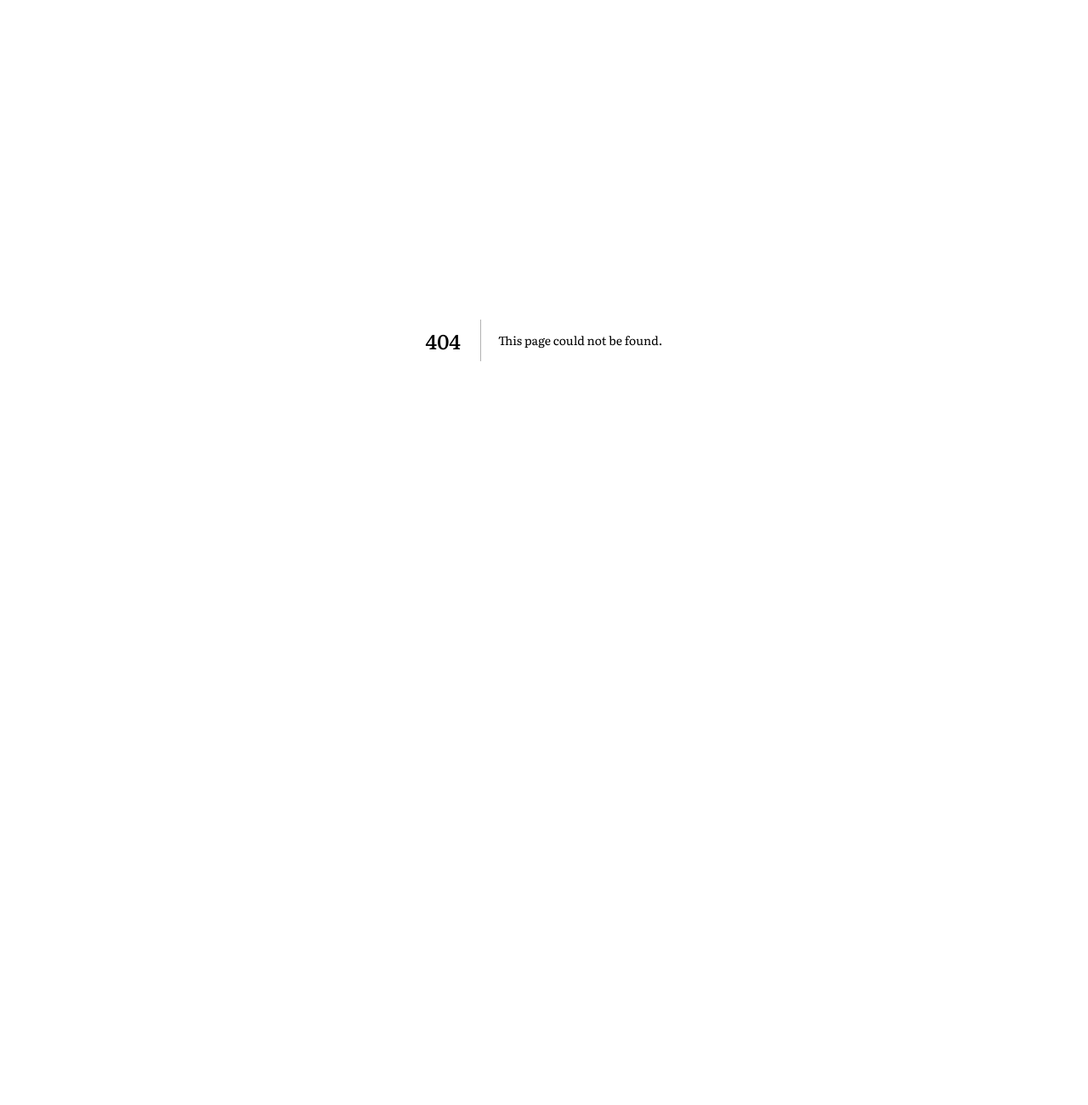
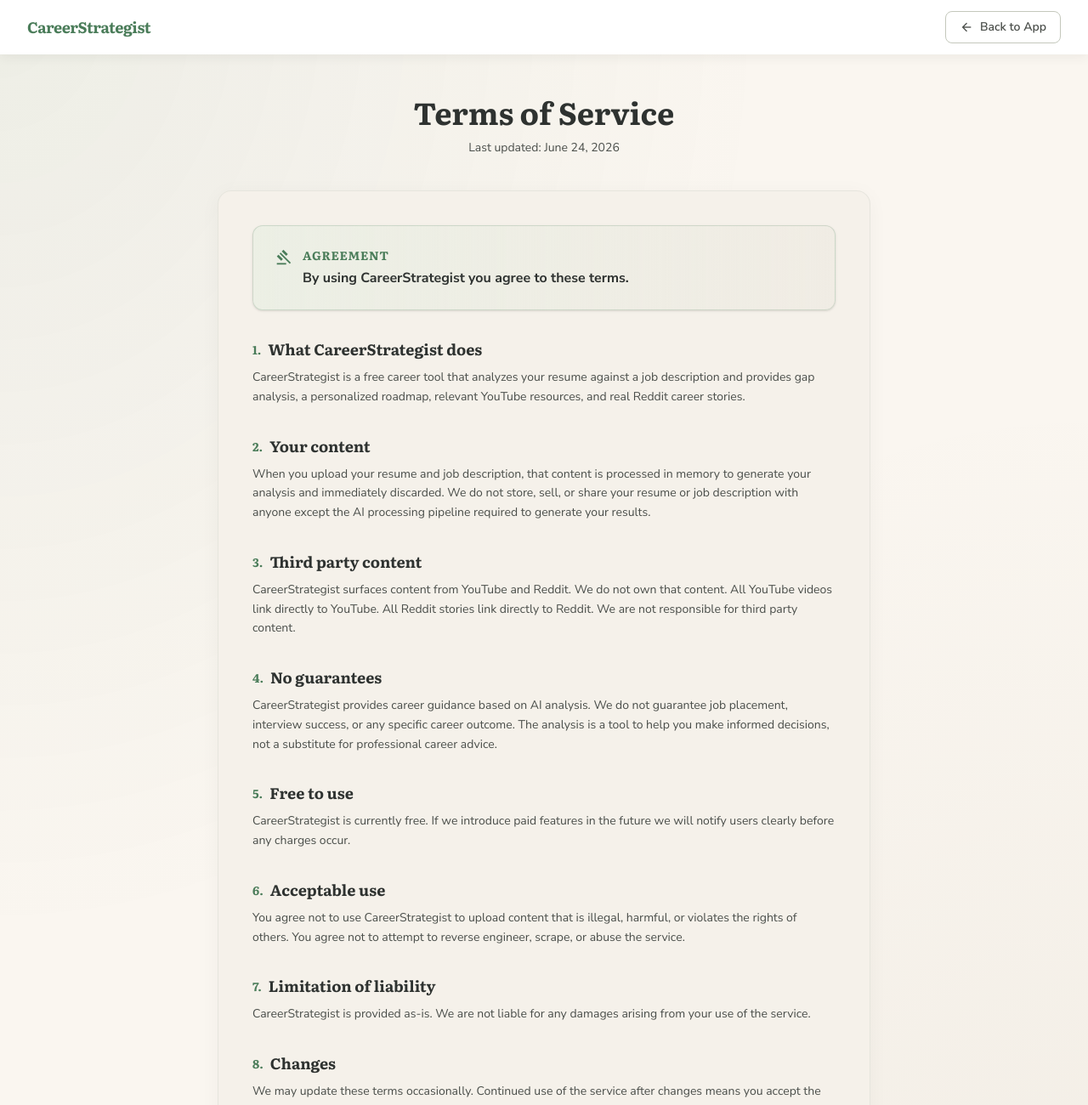
Before and after one commit to Bhava-hub/Resume-Analyzer, a Next.js app: page /terms in a window 1280 px wide. Before the commit this address had no page. Shown: the top 1300 px of the page at 85% size. Before the commit the page ends 800 px from the top, so only its background shows below. Built offline with nearby package versions, Linux system fonts and the light colour scheme.

Commit message:
Add terms of service page and remove pipeline footer note from roadmap

```diff
--- a/app/page.tsx
+++ b/app/page.tsx
@@ -276,7 +276,7 @@
       {/* ── Footer ─────────────────────────────────────────────────────── */}
       <footer className="py-8 px-6 text-center border-t border-outline-variant/20 flex flex-col items-center gap-2 justify-center">
         <p className="text-on-surface-variant text-sm">
-          A Career Strategist · <Link href="/privacy" className="hover:text-primary transition-colors font-medium">Privacy Policy</Link>
+          A Career Strategist · <Link href="/privacy" className="hover:text-primary transition-colors font-medium">Privacy Policy</Link> · <Link href="/terms" className="hover:text-primary transition-colors font-medium">Terms of Service</Link>
         </p>
         <p className="text-on-surface-variant text-sm">
           (▀̿Ĺ̯▀̿ ̿)
--- /dev/null
+++ b/app/terms/page.tsx
@@ -0,0 +1,172 @@
+import Link from 'next/link';
+
+export const metadata = {
+  title: 'Terms of Service — CareerStrategist',
+  description: 'Terms of Service for using the CareerStrategist application.',
+};
+
+export default function TermsPage() {
+  return (
+    <div className="bg-mesh min-h-screen flex flex-col text-on-surface">
+      {/* Fixed Top Nav */}
+      <header className="fixed top-0 left-0 w-full z-50 flex justify-between items-center px-6 md:px-8 h-16 bg-surface-container-lowest shadow-[0px_4px_12px_rgba(46,50,48,0.06)]">
+        <Link
+          href="/"
+          className="text-lg font-bold text-primary tracking-tight font-headline hover:opacity-80 transition-opacity no-underline"
+          style={{ fontFamily: 'Literata, serif' }}
+        >
+          CareerStrategist
+        </Link>
+        <Link
+          href="/"
+          className="flex items-center gap-2 px-4 py-2 rounded-lg border border-outline-variant text-on-surface-variant text-sm font-semibold hover:bg-surface-container transition-colors no-underline"
+        >
+          <span className="material-symbols-outlined text-base" style={{ fontSize: 16 }}>arrow_back</span>
+          Back to App
+        </Link>
+      </header>
+
+      {/* Main Container */}
+      <main className="flex-grow pt-28 pb-16 px-4 md:px-6">
+        <div className="max-w-3xl mx-auto animate-fade-in-up">
+
+          {/* Header */}
+          <div className="text-center mb-10">
+            <h1 className="text-3xl md:text-4xl font-bold text-on-surface mb-3" style={{ fontFamily: 'Literata, serif' }}>
+              Terms of Service
+            </h1>
+            <p className="text-sm text-on-surface-variant">
+              Last updated: June 24, 2026
+            </p>
+          </div>
+
+          {/* Policy Card */}
+          <div className="bg-surface-container-low p-8 md:p-10 rounded-2xl border border-outline-variant/30 shadow-[0_4px_24px_rgba(46,50,48,0.04)] space-y-8">
+
+            {/* Core Agreement Callout */}
+            <div className="relative overflow-hidden rounded-xl border border-primary/20 bg-gradient-to-r from-primary-fixed/20 to-surface-container p-6 shadow-sm">
+              <div className="flex items-start gap-3">
+                <span className="material-symbols-outlined text-primary mt-0.5" style={{ fontSize: 22 }}>gavel</span>
+                <div>
+                  <h2 className="text-sm font-bold uppercase tracking-wider text-primary font-label">
+                    Agreement
+                  </h2>
+                  <p className="text-base font-bold text-on-surface mt-1 leading-relaxed">
+                    By using CareerStrategist you agree to these terms.
+                  </p>
+                </div>
+              </div>
+            </div>
+
+            {/* 1. What CareerStrategist does */}
+            <section className="space-y-2">
+              <h2 className="text-lg font-bold text-on-surface flex items-center gap-2" style={{ fontFamily: 'Literata, serif' }}>
+                <span className="text-primary text-sm font-bold font-label">1.</span>
+                What CareerStrategist does
+              </h2>
+              <p className="text-sm text-on-surface-variant leading-relaxed">
+                CareerStrategist is a free career tool that analyzes your resume against a job description and provides gap analysis, a personalized roadmap, relevant YouTube resources, and real Reddit career stories.
+              </p>
+            </section>
+
+            {/* 2. Your content */}
+            <section className="space-y-2">
+              <h2 className="text-lg font-bold text-on-surface flex items-center gap-2" style={{ fontFamily: 'Literata, serif' }}>
+                <span className="text-primary text-sm font-bold font-label">2.</span>
+                Your content
+              </h2>
+              <p className="text-sm text-on-surface-variant leading-relaxed">
+                When you upload your resume and job description, that content is processed in memory to generate your analysis and immediately discarded. We do not store, sell, or share your resume or job description with anyone except the AI processing pipeline required to generate your results.
+              </p>
+            </section>
+
+            {/* 3. Third party content */}
+            <section className="space-y-2">
+              <h2 className="text-lg font-bold text-on-surface flex items-center gap-2" style={{ fontFamily: 'Literata, serif' }}>
+                <span className="text-primary text-sm font-bold font-label">3.</span>
+                Third party content
+              </h2>
+              <p className="text-sm text-on-surface-variant leading-relaxed">
+                CareerStrategist surfaces content from YouTube and Reddit. We do not own that content. All YouTube videos link directly to YouTube. All Reddit stories link directly to Reddit. We are not responsible for third party content.
+              </p>
+            </section>
+
+            {/* 4. No guarantees */}
+            <section className="space-y-2">
+              <h2 className="text-lg font-bold text-on-surface flex items-center gap-2" style={{ fontFamily: 'Literata, serif' }}>
+                <span className="text-primary text-sm font-bold font-label">4.</span>
+                No guarantees
+              </h2>
+              <p className="text-sm text-on-surface-variant leading-relaxed">
+                CareerStrategist provides career guidance based on AI analysis. We do not guarantee job placement, interview success, or any specific career outcome. The analysis is a tool to help you make informed decisions, not a substitute for professional career advice.
+              </p>
+            </section>
+
+            {/* 5. Free to use */}
+            <section className="space-y-2">
+              <h2 className="text-lg font-bold text-on-surface flex items-center gap-2" style={{ fontFamily: 'Literata, serif' }}>
+                <span className="text-primary text-sm font-bold font-label">5.</span>
+                Free to use
+              </h2>
+              <p className="text-sm text-on-surface-variant leading-relaxed">
+                CareerStrategist is currently free. If we introduce paid features in the future we will notify users clearly before any charges occur.
+              </p>
+            </section>
+
+            {/* 6. Acceptable use */}
+            <section className="space-y-2">
+              <h2 className="text-lg font-bold text-on-surface flex items-center gap-2" style={{ fontFamily: 'Literata, serif' }}>
+                <span className="text-primary text-sm font-bold font-label">6.</span>
+                Acceptable use
+              </h2>
+              <p className="text-sm text-on-surface-variant leading-relaxed">
+                You agree not to use CareerStrategist to upload content that is illegal, harmful, or violates the rights of others. You agree not to attempt to reverse engineer, scrape, or abuse the service.
+              </p>
+            </section>
+
+            {/* 7. Limitation of liability */}
+            <section className="space-y-2">
+              <h2 className="text-lg font-bold text-on-surface flex items-center gap-2" style={{ fontFamily: 'Literata, serif' }}>
+                <span className="text-primary text-sm font-bold font-label">7.</span>
+                Limitation of liability
+              </h2>
+              <p className="text-sm text-on-surface-variant leading-relaxed">
+                CareerStrategist is provided as-is. We are not liable for any damages arising from your use of the service.
+              </p>
+            </section>
+
+            {/* 8. Changes */}
+            <section className="space-y-2">
+              <h2 className="text-lg font-bold text-on-surface flex items-center gap-2" style={{ fontFamily: 'Literata, serif' }}>
+                <span className="text-primary text-sm font-bold font-label">8.</span>
+                Changes
+              </h2>
+              <p className="text-sm text-on-surface-variant leading-relaxed">
+                We may update these terms occasionally. Continued use of the service after changes means you accept the new terms.
+              </p>
+            </section>
+
+          </div>
+
+          {/* Footer Link */}
+          <div className="text-center mt-8">
+            <Link
+              href="/"
+              className="text-xs text-on-surface-variant hover:text-primary transition-colors font-semibold"
+            >
+              CareerStrategist Home
+            </Link>
+          </div>
+
+        </div>
+      </main>
+
+      {/* Footer */}
+      <footer className="py-8 px-6 text-center border-t border-outline-variant/20">
+        <p className="text-on-surface-variant text-sm">
+          CareerStrategist — <a href="https://resume-analyzer-s1mq.onrender.com/" target="_blank" rel="noopener noreferrer" className="hover:text-primary transition-colors font-medium">https://resume-analyzer-s1mq.onrender.com/</a>
+        </p>
+      </footer>
+    </div>
+  );
+}
--- a/components/CareerRoadmap.tsx
+++ b/components/CareerRoadmap.tsx
@@ -628,10 +628,7 @@
           {tab === 'links' && <RealLifeStories roadmap={roadmap} />}
           {tab === 'videos' && <YouTubeResources roadmap={roadmap} />}
 
-          {/* Footer */}
-          <p className="mt-6 text-xs text-on-surface-variant text-center">
-            Pipeline: Tavily (Reddit + resources) · YouTube Data API v3 · HuggingFace (semantic ranking) · Groq/Llama 3
-          </p>
+
         </>
       )}
     </section>
```
